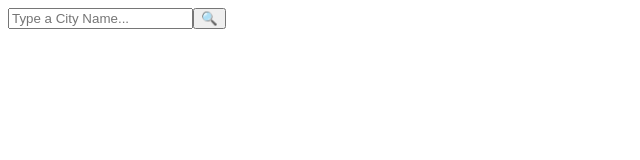
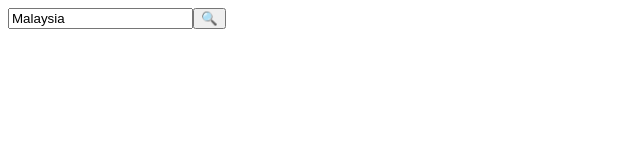
Before and after one commit to DrBoz1/weather-app, a React (Vite) app in the folder weather-app/: page / in a window 1280 px wide. Shown: the top 160 px of the page, without its empty margins (0-640 px from the left). Built offline with nearby package versions, Linux system fonts and the light colour scheme.

Commit message:
Had to add the value as well as the onChange attribute to the input elent... Either way, not a bad start.

```diff
--- a/weather-app/src/WeatherApp.jsx
+++ b/weather-app/src/WeatherApp.jsx
@@ -7,7 +7,9 @@ function WeatherApp(){
     return(
         <>
             <div className="search-area">
-                <input type="text" placeholder="Type a City Name..."/>
+                <input type="text"
+                placeholder="Type a City Name..."
+                value={cityName} onChange={(e) => setCityName(e.target.value)}/>
                 <button className="search">🔍</button>
 
             </div>
```
